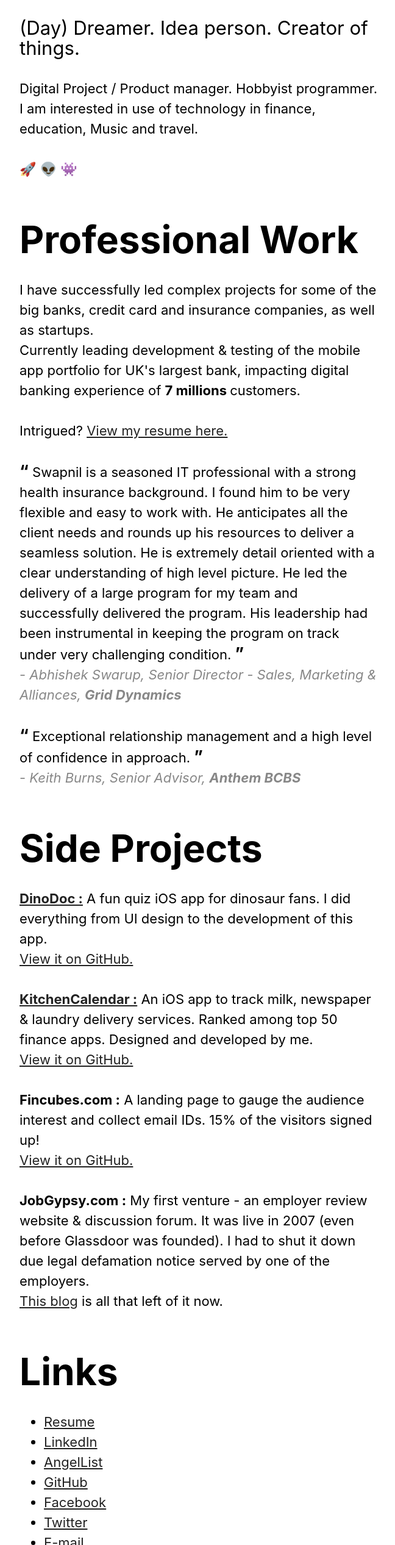
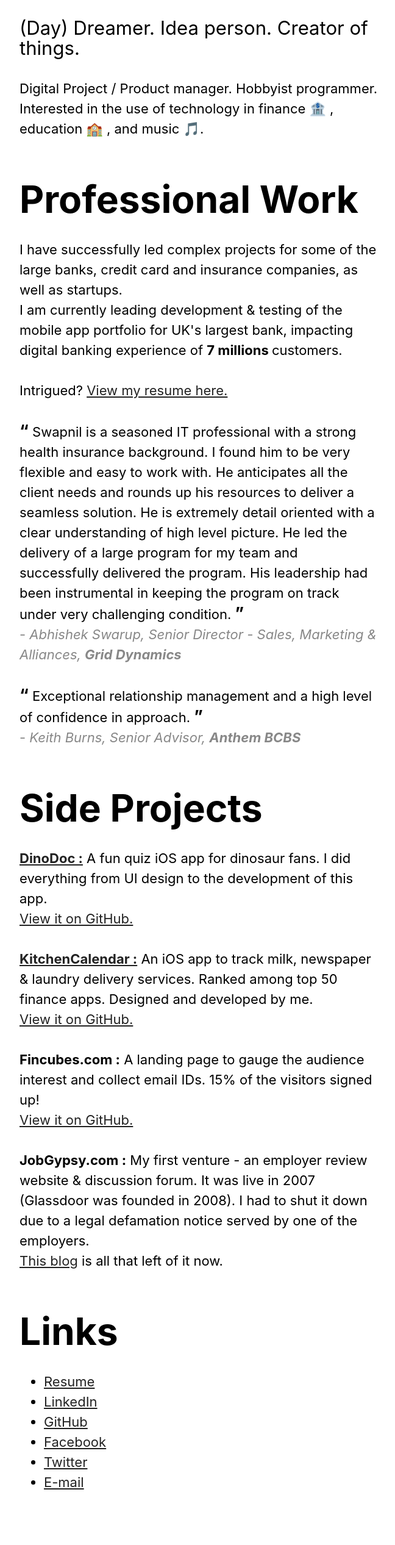
Before and after one commit to 09Apps/09Apps.github.io, a plain HTML site: page index.html in a window 1280 px wide. Shown: the part 267-2800 px from the top of the page at 61% size, without its empty margins (313-961 px from the left). After the commit the page ends 2747 px from the top, so only its background shows below. Drawn offline with Linux system fonts and the light colour scheme.

Commit message:
Is it final

```diff
--- a/index.html
+++ b/index.html
@@ -11,14 +11,11 @@
     <main>
         <h1>Swapnil Takalkar</h1>
         <p class="lead">(Day) Dreamer. Idea person. Creator of things. </p>
-        <p>Digital Project / Product manager. Hobbyist programmer. <br />I am interested in use of technology in finance, education, Music and travel. </p>
-        <p>
-            🚀 👽 👾
-        </p>
+        <p>Digital Project / Product manager. Hobbyist programmer. <br />Interested in the use of technology in finance 🏦 , education 🏫 , and music 🎵. </p>
         <h2>Professional Work</h2>
             <p>
-                I have successfully led complex projects for some of the big banks, credit card and insurance companies, as well as startups.
-<br />Currently leading development & testing of the mobile app portfolio for UK's largest bank, impacting digital banking experience of <strong>7 millions </strong>customers.
+                I have successfully led complex projects for some of the large banks, credit card and insurance companies, as well as startups.
+<br />I am currently leading development & testing of the mobile app portfolio for UK's largest bank, impacting digital banking experience of <strong>7 millions </strong>customers.
                 <br />
                 <br /> Intrigued? <a href="https://drive.google.com/open?id=1I_iu6kRT_UGv5lJezOMqqoxNx6kfzxDJ">View my resume here.</a>
             </p>
@@ -66,7 +63,7 @@
                 <br />
             </p>
             <p>
-                <strong>JobGypsy.com :</strong> My first venture - an employer review website & discussion forum. It was live in 2007 (even before Glassdoor was founded). I had to shut it down due legal defamation notice served by one of the employers.
+                <strong>JobGypsy.com :</strong> My first venture - an employer review website & discussion forum. It was live in 2007 (Glassdoor was founded in 2008). I had to shut it down due to a legal defamation notice served by one of the employers.
 <br /> <a href="http://employer-review.blogspot.com/">This blog</a> is all that left of it now.
                 <br />
             </p>
@@ -77,9 +74,6 @@
                 </li>
                 <li>
                     <a href="https://www.linkedin.com/in/swapnil-takalkar-a7b5bb7">LinkedIn</a>
-                </li>
-                <li>
-                    <a href="https://angel.co/swapnil-takalkar">AngelList</a>
                 </li>
                 <li>
                     <a href="https://github.com/09Apps">GitHub</a>
```
